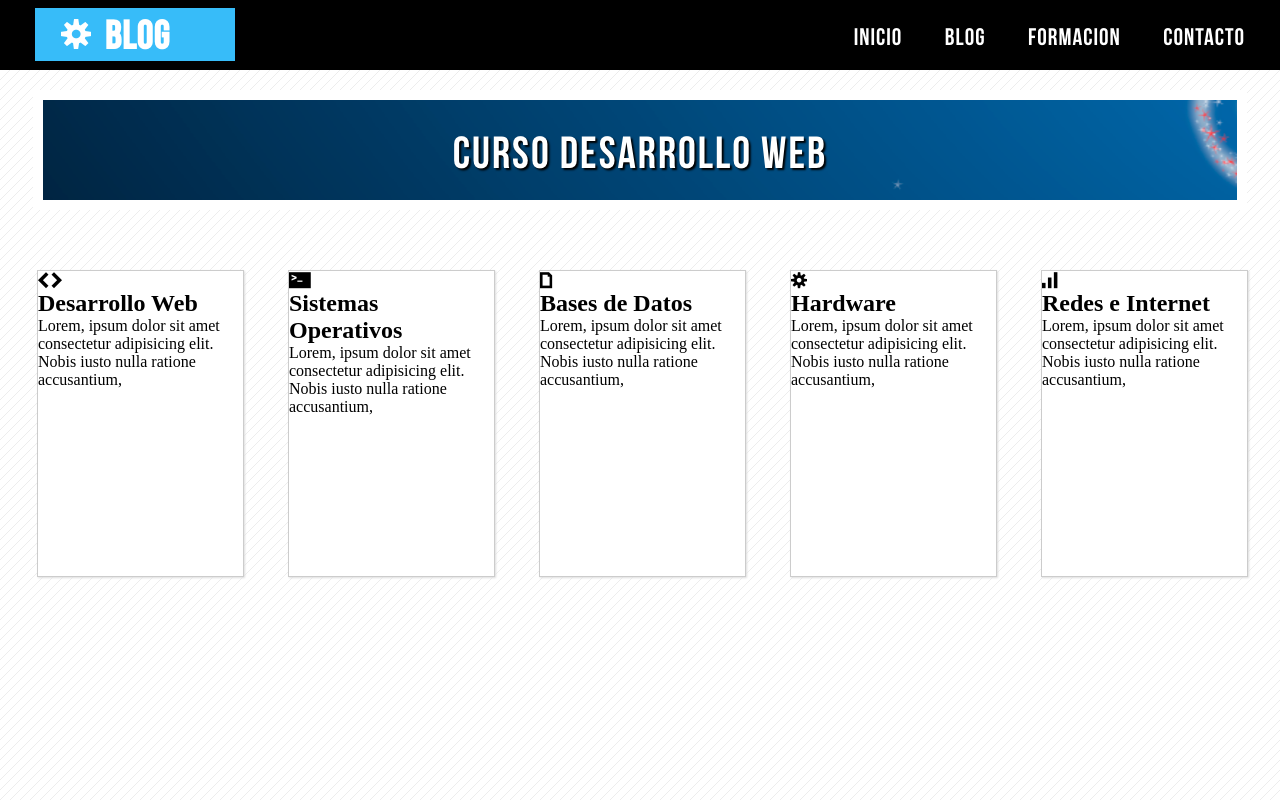
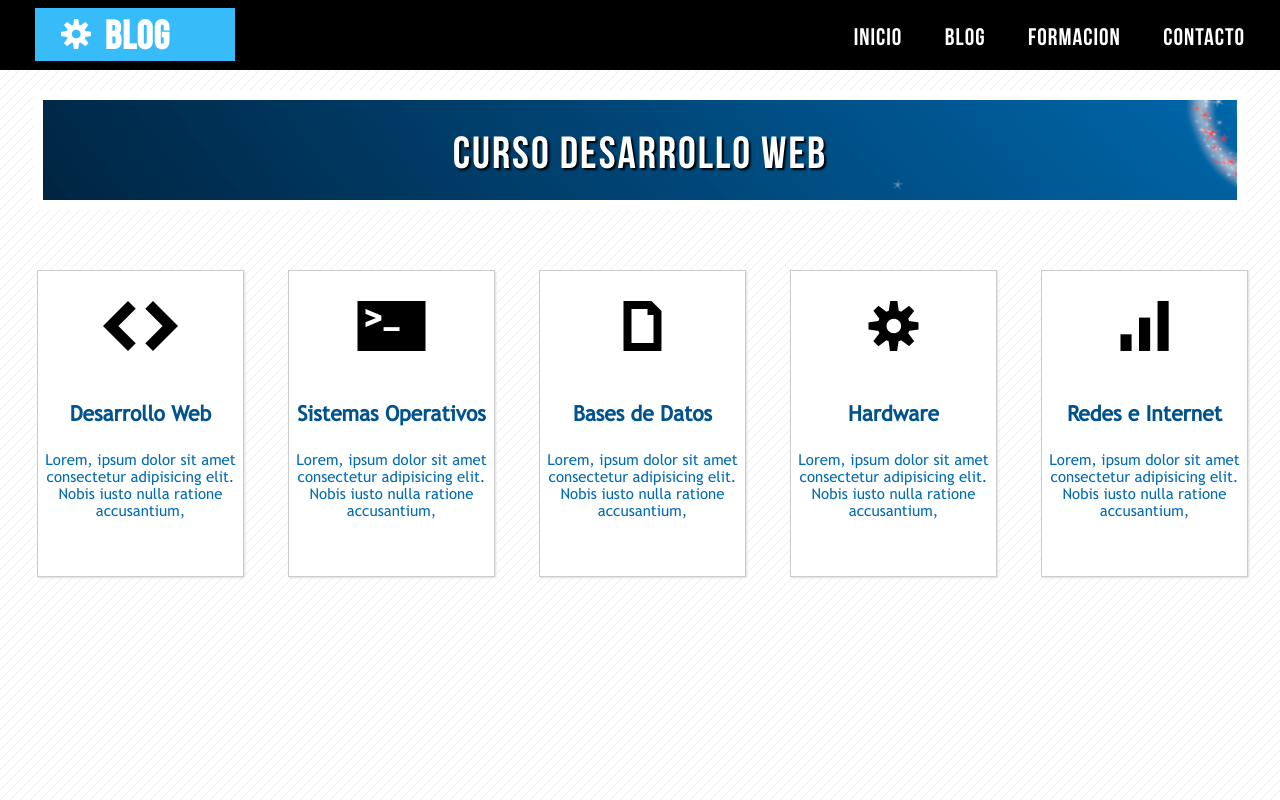
Before and after one commit to SantiagoAlvarze22/web_responsive_page, a plain HTML site: page index.html in a window 1280 px wide. Drawn offline with Linux system fonts and the light colour scheme.

Commit message:
card styles

```diff
--- a/css/style.css
+++ b/css/style.css
@@ -154,3 +154,30 @@ body{
 .card:last-child{
     margin-right:0px ;
 }
+
+.card .icon{
+    display: block;
+    width: 100%;
+    height: 130px;
+    font-size: 50px;
+    line-height: 110px;
+    text-align: center;
+    margin: 0px auto;
+}
+
+.card .category{
+    width: 100%;
+    height: 50px;
+    font-family: "TrebuchetMS";
+    font-size: 21px;
+    font-weight: bold;
+    text-align: center;
+    color: #00538c;
+}
+
+.card .description{
+    text-align: center;
+    color:  #026cb3;
+    font-family: "TrebuchetMS";
+    font-size: 15px;
+}
```
